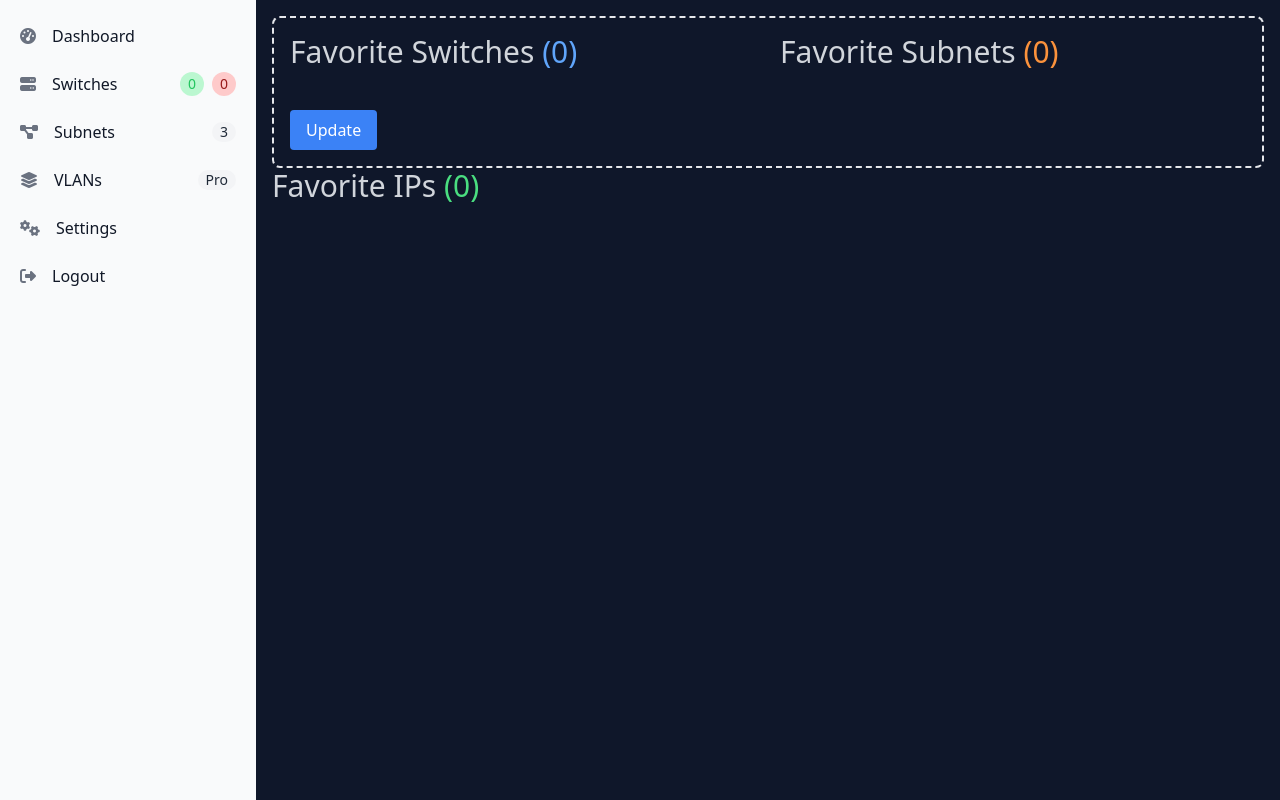
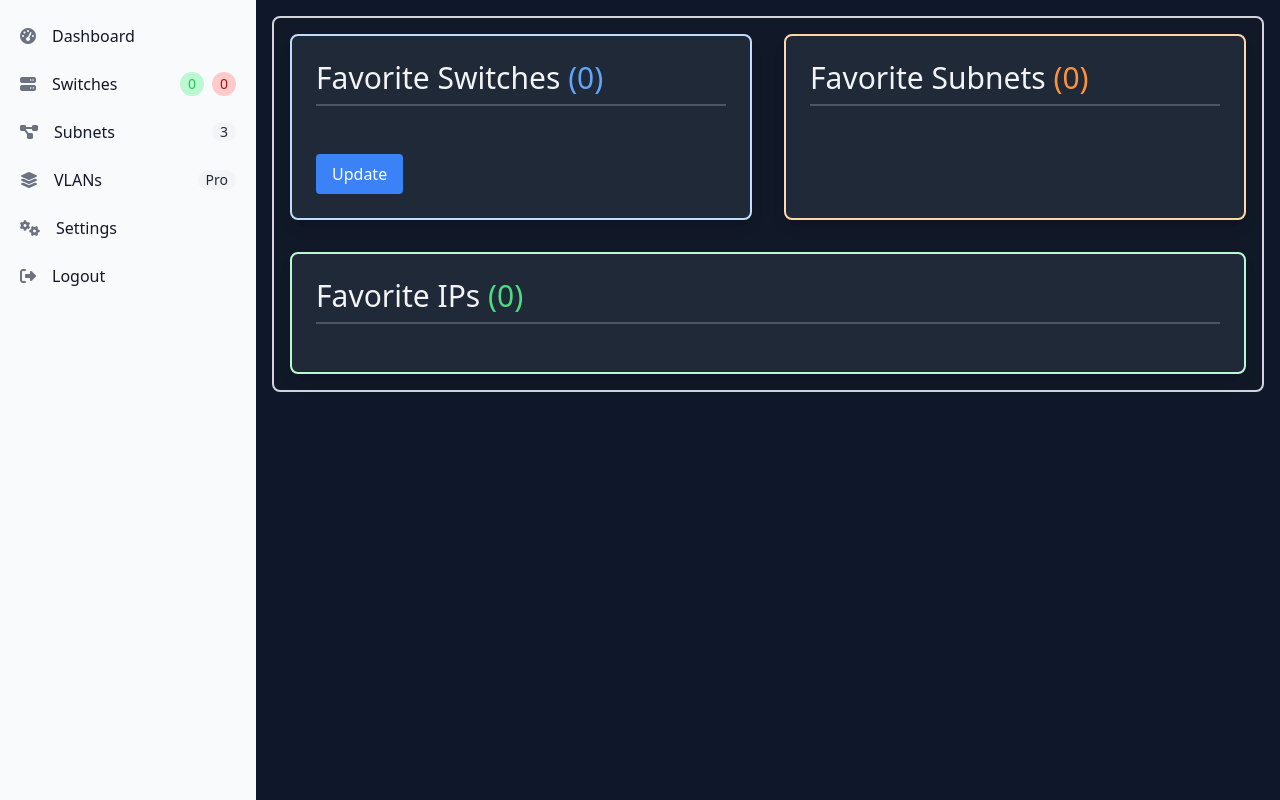
Before and after one commit to DenDanskeMine/DanbyteIPAM, a Flask app: page / in a window 1280 px wide. Run offline with Flask 3, Linux system fonts and the light colour scheme; the visitor is signed in with stand-in values (Sample User, id 1); data that the repository does not hold is empty; some libraries are stand-ins or nearby versions.

Commit message:
Refactor templates to display switches, login, registration forms, favorite subnets, and IPs

```diff
--- a/Project1/templates/base.html
+++ b/Project1/templates/base.html
@@ -28,7 +28,7 @@
              </a>
           </li>
           <li>
-             <a href="#" class="flex items-center p-2 text-gray-900 rounded-lg dark:text-white hover:bg-gray-100 dark:hover:bg-gray-700 group">
+             <a href="{{ url_for('show_switches') }}" class="flex items-center p-2 text-gray-900 rounded-lg dark:text-white hover:bg-gray-100 dark:hover:bg-gray-700 group">
                 <i class="fas fa-server text-gray-500 transition duration-75 dark:text-gray-400 group-hover:text-gray-900 dark:group-hover:text-white"></i>
                 <span class="ml-4">Switches</span> <!-- Adjusted spacing between icon and text -->
                 <span class="ml-auto inline-flex items-center justify-center w-6 h-6 text-sm font-medium text-green-500 bg-green-200 rounded-full dark:bg-green-500 dark:text-zinc-950">
@@ -60,7 +60,7 @@
              </a>
           </li>
           <li>
-             <a href="#" class="flex items-center p-2 text-gray-900 rounded-lg dark:text-white hover:bg-gray-100 dark:hover:bg-gray-700 group">
+             <a href="{{ url_for('logout') }}" class="flex items-center p-2 text-gray-900 rounded-lg dark:text-white hover:bg-gray-100 dark:hover:bg-gray-700 group">
                 <i class="fas fa-sign-out-alt text-gray-500 transition duration-75 dark:text-gray-400 group-hover:text-gray-900 dark:group-hover:text-white"></i>
                 <span class="ml-4">Logout</span> <!-- Adjusted spacing between icon and text -->
              </a>
--- a/Project1/templates/index.html
+++ b/Project1/templates/index.html
@@ -1,19 +1,22 @@
 {% extends "base.html" %}
 {% block content %}
 
-<div class="p-4 border-2 border-gray-200 border-dashed rounded-lg dark:border-gray-700">
-    <!-- Main Grid for Switches and Subnets -->
-    <div class="grid grid-cols-1 lg:grid-cols-2 gap-6">
+<!-- Container with Border and Padding for Main Content -->
+<div class="p-4 border-2 border-gray-300 rounded-lg dark:border-gray-800 bg-gray-900 dark:bg-gray-800">
+
+    <!-- Grouping Switches and Subnets in a Flexbox Container -->
+    <div class="grid grid-cols-1 lg:grid-cols-2 gap-8 mb-8">
 
         <!-- Favorite Switches Section -->
-        <div>
-            <div class="text-3xl text-gray-300 dark:text-gray-400 mb-4">
-                Favorite Switches <span class="text-blue-400 dark:text-blue-400"> ({{ count_favorite_switches }}) </span>
+        <div class="bg-gray-800 p-6 rounded-lg shadow-lg border-2 border-blue-200">
+            <div class="text-3xl text-gray-100 mb-6 border-b-2 border-gray-600 pb-2">
+                Favorite Switches
+                <span class="text-blue-400">({{ count_favorite_switches }})</span>
             </div>
 
             <div class="grid grid-cols-1 md:grid-cols-2 gap-6">
                 {% for switch in favorite_switches %}
-                <a href="{{ url_for('show_switch', switch_id=switch.id) }}" class="block bg-gray-800 dark:bg-gray-700 p-4 rounded-lg shadow-sm hover:shadow-lg hover:bg-gray-700 dark:hover:bg-gray-600 transition-all duration-200">
+                <a href="{{ url_for('show_switch', switch_id=switch.id) }}" class="block bg-gray-700 p-4 rounded-lg shadow-md hover:bg-gray-600 transition-all duration-200">
                     <div class="flex items-center space-x-4">
                         <!-- Icon for Switch -->
                         <i class="fa-solid fa-right-left text-blue-400 text-4xl"></i>
@@ -37,17 +40,19 @@
         </div>
 
         <!-- Favorite Subnets Section -->
-        <div>
-            <div class="text-3xl text-gray-300 dark:text-gray-400 mb-4">
-                Favorite Subnets <span class="text-orange-400 dark:text-orange-400"> ({{ count_favorite_subnets }}) </span>
+        <div class="bg-gray-800 p-6 rounded-lg shadow-lg border-2 border-orange-200">
+            <div class="text-3xl text-gray-100 mb-6 border-b-2 border-gray-600 pb-2">
+                Favorite Subnets
+                <span class="text-orange-400">({{ count_favorite_subnets }})</span>
             </div>
 
             <div class="grid grid-cols-1 md:grid-cols-2 gap-6">
                 {% for subnet in favorite_subnets %}
-                <a href="#" class="block bg-gray-800 dark:bg-gray-700 p-4 rounded-lg shadow-sm hover:shadow-lg hover:bg-gray-700 dark:hover:bg-gray-600 transition-all duration-200">
+                <a href="#" class="block bg-gray-700 p-4 rounded-lg shadow-md hover:bg-gray-600 transition-all duration-200">
                     <div class="flex items-center space-x-4">
                         <!-- Icon for Subnet -->
                         <i class="fa-solid fa-diagram-project text-orange-400 text-4xl"></i>
+
                         <!-- Subnet Information -->
                         <div class="text-left">
                             <div class="text-xl font-medium text-white">{{ subnet.name }}</div>
@@ -60,18 +65,18 @@
         </div>
 
     </div>
-</div>
 
     <!-- Favorite IPs Section -->
-<div>
-    <div class="text-3xl text-gray-300 dark:text-gray-400 mb-4">
-        Favorite IPs <span class="text-green-400 dark:text-green-400"> ({{ count_favorite_ips }}) </span>
+    <div class="bg-gray-800 p-6 rounded-lg shadow-lg border-2 border-green-200">
+        <div class="text-3xl text-gray-100 mb-6 border-b-2 border-gray-600 pb-2">
+            Favorite IPs
+            <span class="text-green-400">({{ count_favorite_ips }})</span>
         </div>
 
         <div class="grid grid-cols-1 md:grid-cols-2 gap-6">
             {% for ip in favorite_ips %}
-        <a href="{{ url_for('edit_ip', ip_id=ip.id, subnet_id=ip.subnet_id) }}" class="block bg-gray-800 dark:bg-gray-700 p-4 rounded-lg shadow-sm hover:shadow-lg hover:bg-gray-700 dark:hover:bg-gray-600 transition-all duration-200">
-           <div class="flex items-center space-x-4 justify-between">
+            <a href="{{ url_for('edit_ip', ip_id=ip.id, subnet_id=ip.subnet_id) }}" class="block bg-gray-700 p-4 rounded-lg shadow-md hover:bg-gray-600 transition-all duration-200">
+                <div class="flex items-center justify-between">
                     <div class="flex items-center space-x-4">
                         <!-- Conditional Icon for IP based on status -->
                         {% if ip.status == '1' %}
@@ -101,8 +106,6 @@
         </div>
     </div>
 
-
-
-
+</div>
 
 {% endblock %}
--- a/Project1/templates/switch.html
+++ b/Project1/templates/switch.html
@@ -4,7 +4,7 @@
 <!-- Info Banner -->
 <div class="bg-blue-600 text-white py-4 mb-4 rounded-lg">
     <div class="container mx-auto px-4">
-        <h1 class="text-2xl font-semibold">Switch: {{ switch.hostname }}</h1> <!-- Using switch.hostname -->
+        <h1 class="text-2xl font-semibold">Info</h1> <!-- Using switch.hostname -->
         <p class="text-sm">Details and interfaces for this switch are shown below.</p>
         <p class="text-sm">Click on an interface to view more details.</p>
     </div>
```
Lines whose indentation alone changed are shown as unchanged.
